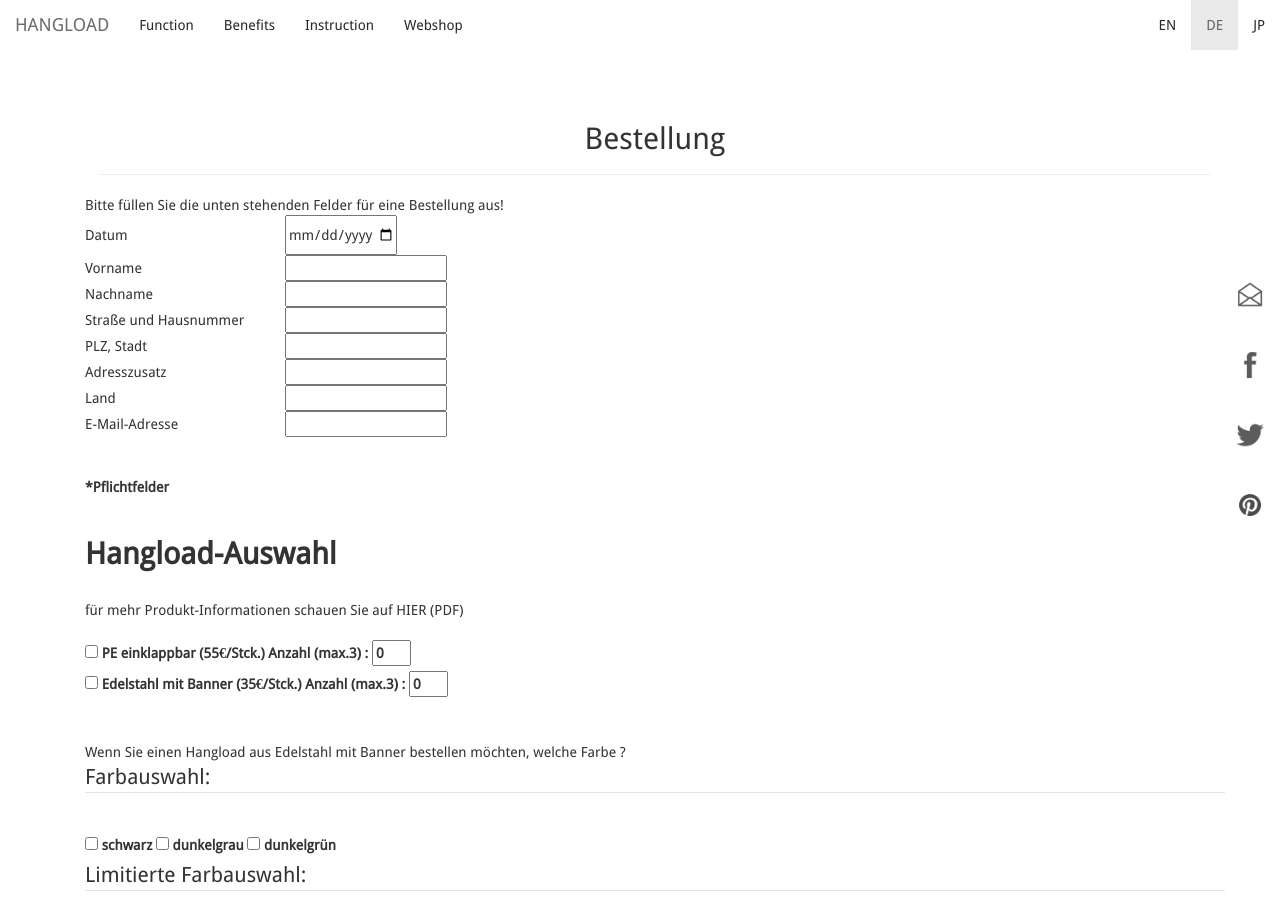
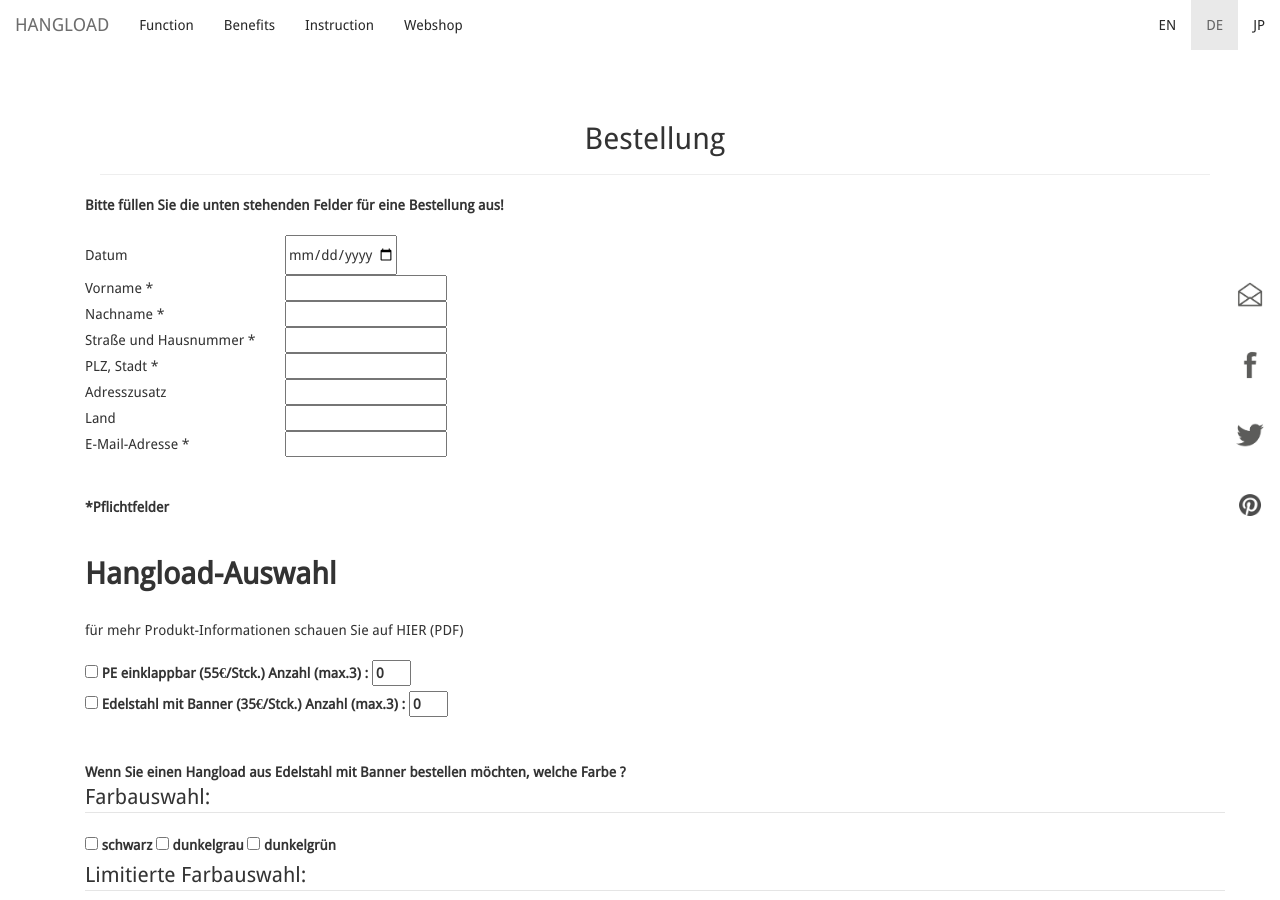
Before and after one commit to bodokaiser/hangload.com, a Jekyll site: the page built from de/webshop/index.html, in a window 1280 px wide and 900 px high, scrolled down 1753 px. Built offline with Jekyll 4.4.1, drawn with Linux system fonts in a browser that asks for light colours; nearby versions of some CDN libraries; library files that are not in the unit come from our copies; Markdown is read by kramdown in place of the engine named in the settings.

Commit message:
Update index.html

```diff
--- a/de/webshop/index.html
+++ b/de/webshop/index.html
@@ -150,9 +150,11 @@
     <h2 class="text-center"> Bestellung </h2>
     </div>
   </div>
-<form name="Bestellung" method="get" action="www.hangload.com/de/bestellung.php">
+<form name="Bestellung" method="get" action="www.hangload.com/de/webshop/bestellung.php">
 
-Bitte füllen Sie die unten stehenden Felder für eine Bestellung aus! <br>
+<strong>Bitte füllen Sie die unten stehenden Felder für eine Bestellung aus! </strong>
+<br>
+<br>
 <table border="0">
 
 <tr>
@@ -160,19 +162,19 @@
      <td> <input type="date" min="2014-08-23" max="2150-12-31"> </td>
 </tr>
 <tr>
-    <td> Vorname </td>
+    <td> Vorname * </td>
     <td> <input type="text" name="Name*" required>  </td>
 </tr>
 <tr>
-    <td>Nachname </td>
+    <td>Nachname * </td>
     <td> <input type="text" name="Nachname*" required> </td>
 </tr>
 <tr>
-    <td>Straße und Hausnummer </td>
+    <td>Straße und Hausnummer * </td>
     <td> <input type="text" name="Straße und Hausnr. *" required> </td>
 </tr>
 <tr>
-    <td>PLZ, Stadt </td>
+    <td>PLZ, Stadt * </td>
     <td> <input type="text" name="PLZ, Stadt *" required> </td>
 </tr>
 <tr>
@@ -185,7 +187,7 @@
 </tr>
 <tr></tr>
 <tr>
-    <td>E-Mail-Adresse </td>
+    <td>E-Mail-Adresse * </td>
     <td><input type="email" name="E-Mail-Adresse" required> </td>
 </tr>
 </table>
@@ -212,25 +214,29 @@
 
 <br>
 <br>
-Wenn Sie einen Hangload aus Edelstahl mit Banner bestellen möchten, welche Farbe ? <br>
+<strong>Wenn Sie einen Hangload aus Edelstahl mit Banner bestellen möchten, welche Farbe ? </strong>
+<br>
 
 
-<legend> Farbauswahl: </legend> <br>
+<legend> Farbauswahl: </legend>
 <label><input type="checkbox" name="kk" value="schwarz"> schwarz </label>
 <label><input type="checkbox" name="kk1" value="dunkelgrau"> dunkelgrau </label>
 <label><input type="checkbox" name="kk2" value="dunkelgrün"> dunkelgrün </label>
+<br>
 
-<legend> Limitierte Farbauswahl: </legend> <br>
+<legend> Limitierte Farbauswahl: </legend>
 <label><input type="checkbox" name="kk3" value="orange"> orange </label>
 <label><input type="checkbox" name="kk4" value="camouflage"> camouflage </label>
 <label><input type="checkbox" name="kk5" value="wüsten-camouflage"> wüsten-camouflage </label>
 <label><input type="checkbox" name="kk6" value="rosa-geblümt"> rosa-geblümt </label>
 
 <br>
+<br>
 
 
 
-Weitere Anmerkungen: <br>
+<strong> Weitere Anmerkungen: </strong>
+<br>
 <textarea cols="80" rows="5" name="Anmerkungen" >
 </textarea>
 <br>
@@ -238,8 +244,9 @@
 
 
 <br>
-Sämtliche Preise sind ohne Verpackung und Lieferung. Diese teilen wir Ihnen bei Bestellbestätigung
-mit den Zahlungsmodalitäten mit.  <br>
+<strong> Sämtliche Preise sind ohne Verpackung und Lieferung. Diese teilen wir Ihnen bei Bestellbestätigung
+mit den Zahlungsmodalitäten mit. </strong>
+<br>
 
 
 <br>
```
